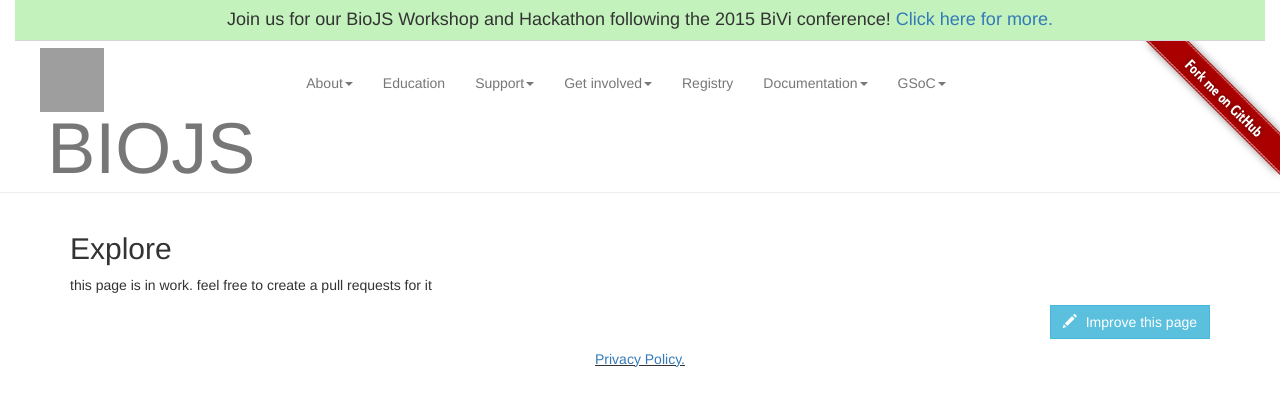
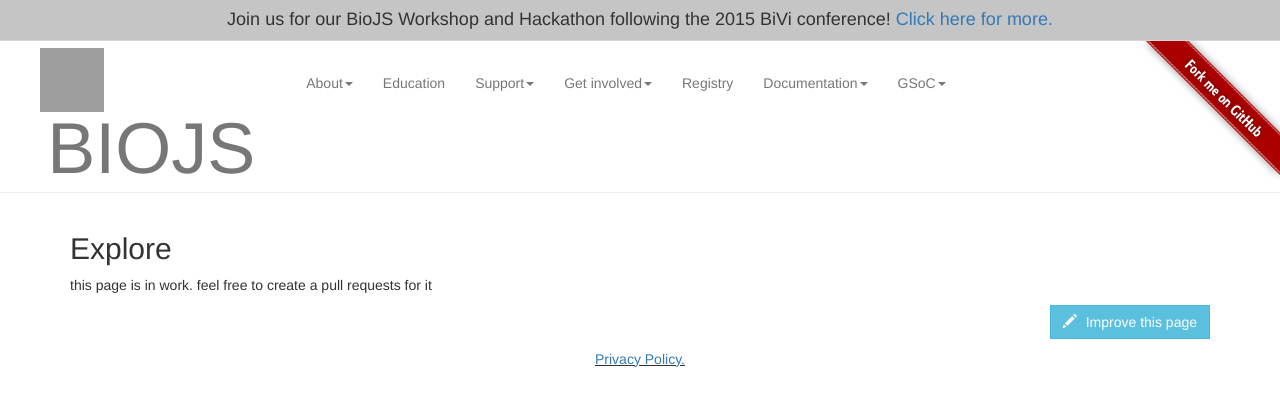
Before and after one commit to biojs/biojs.net, a Jekyll site: the page built from explore.md, in a window 1280 px wide. Shown: the top 406 px of the page. Built offline with Jekyll 4.4.1, drawn with Linux system fonts in a browser that asks for light colours; nearby versions of some CDN libraries; grey boxes are pictures that could not be loaded.

Commit message:
Fixed banner bugs.

```diff
--- a/_layouts/default.html
+++ b/_layouts/default.html
@@ -47,7 +47,7 @@
 	<div class="banner">
 		<div class="row">
 			<h4> Join us for our BioJS Workshop and Hackathon following the 2015 BiVi conference!
-				<a href="http://biojs.net/2015/11/13/biojs-workshop-hackathon-following-bivi.html">Click here for more.</a>
+				<a href="http://biojs.net/2015/11/13/biojs-workshop-hackathon-following-bivi.html" target="_blank">Click here for more.</a>
 			</h4>
 		</div>
 	</div>
--- a/css/custom.css
+++ b/css/custom.css
@@ -2,12 +2,12 @@
     Css for the BiVi banner
 */
 
-.banner {
-    background-color: #C3F2BD;
+#banner {
+    background-color: #C5C5C5;
     border-bottom: 1px solid #d5d5d5;
 }
 
-.banner h4 {
+#banner h4 {
     text-align: center;
 }
 
```
